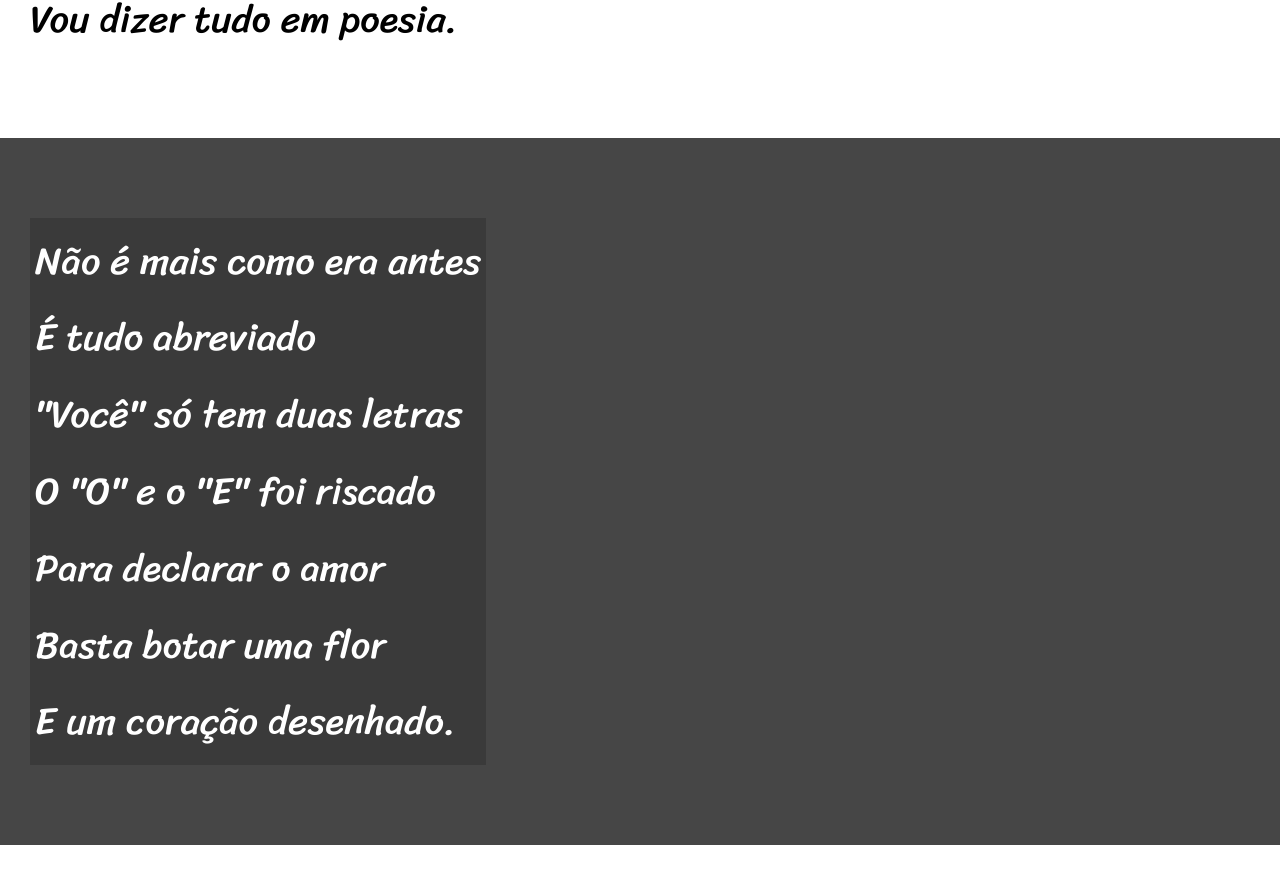
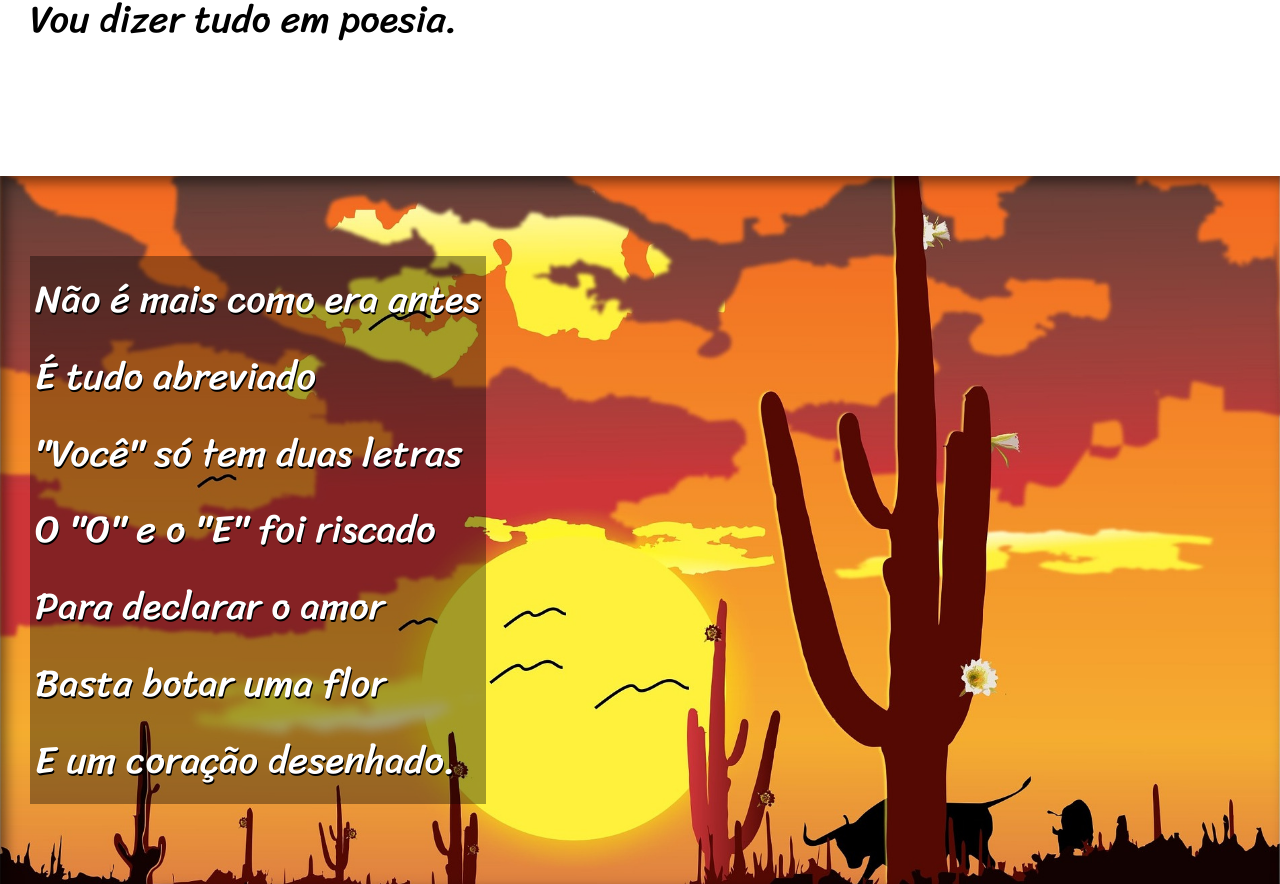
Before and after one commit to VitorHugoFreitass1/projeto-cordel, a plain HTML site: page index.html in a window 1280 px wide. Shown: the part 732-1616 px from the top of the page. Drawn offline with Linux system fonts and the light colour scheme.

Commit message:
Atualização do projeto

```diff
--- a/index.html
+++ b/index.html
@@ -28,7 +28,7 @@
     </section>
 
 
-    <section class="imagem">
+    <section class="imagem" id="img01">
         <p>
             Não é mais como era antes <br>
             É tudo abreviado <br>
@@ -64,7 +64,7 @@
     </section>
 
 
-    <section class="imagem">
+    <section class="imagem" id="img02">
         <p>
             Tenho saudade das cartas <br>
             Escritas com a própria mão <br>
@@ -77,7 +77,7 @@
     </section>
 
 
-    <section class="normal">
+    <section class="normal" >
         <p>
             Agora, escrevo e envio <br>
             Chegando na mesma hora <br>
--- a/style.css
+++ b/style.css
@@ -60,6 +60,10 @@ section{
     font-size: 3vw;
 }
 
+section > p{
+    padding-bottom: 1em;
+}
+
 section.normal {
     background-color: white;
     color: black;
@@ -68,12 +72,26 @@ section.normal {
 section.imagem{
     background-color: rgb(70, 70, 70);
     color: white;
+    box-shadow: inset 6px 6px 13px 0px rgba(0, 0, 0, 0.507);
+    background-size: cover ;
+    background-attachment: fixed;
 }
 
 section.imagem > p{
     display: inline-block;
     padding: 5px;
-    background-color: rgba(0, 0, 0, 0.171);
+    background-color: rgba(0, 0, 0, 0.356);
+    text-shadow: 1px 2px 0px black;
+}
+
+section#img01{
+    background-image: url(imagens/background003crt.jpg);
+    background-position: right center;
+}
+
+section#img02{
+    background-image: url(imagens/background004.jpg);
+    background-position: center center;
 }
 
 footer {
```
Also changed, not shown: imagens/background003crt.jpg (added).
